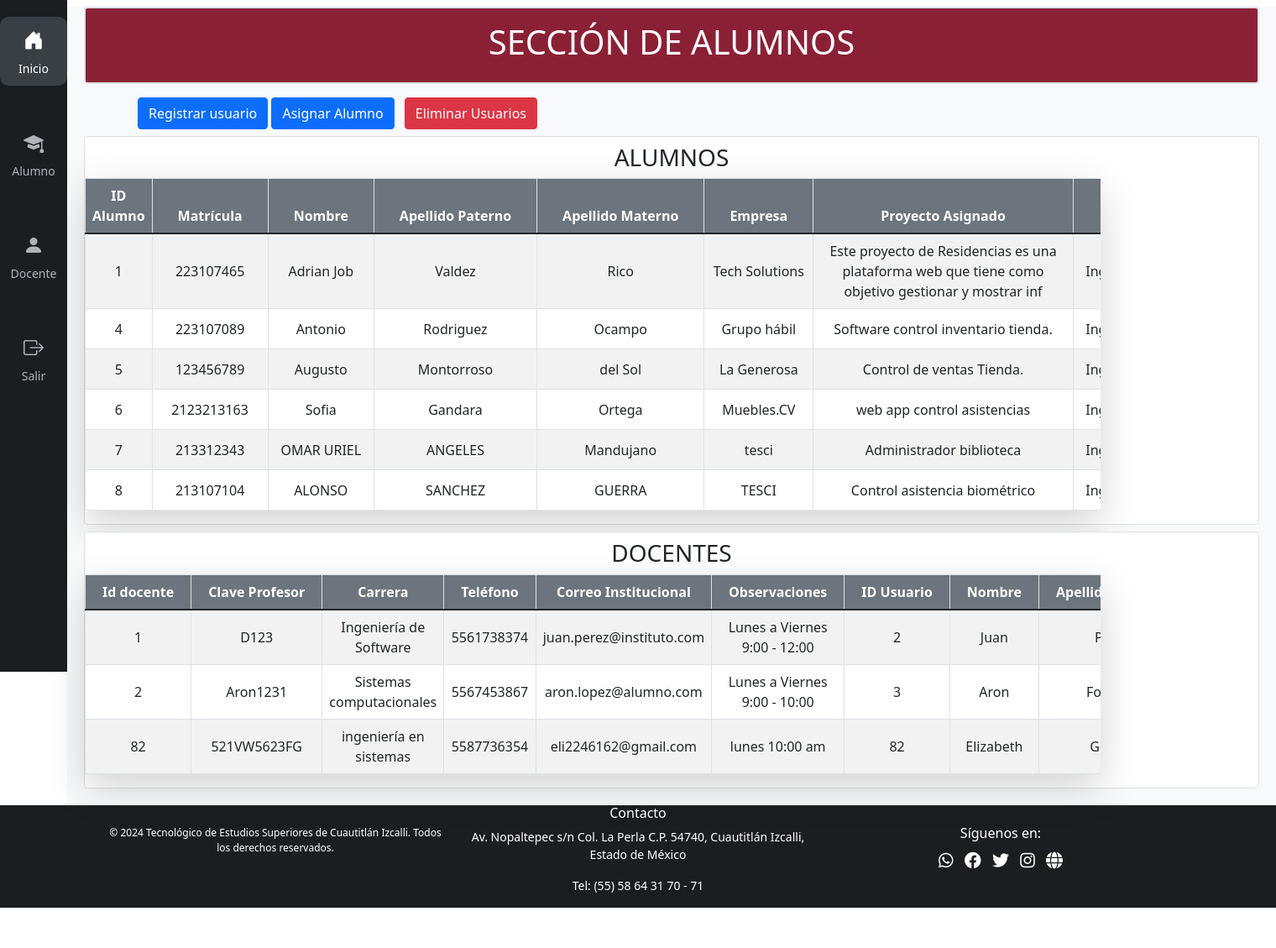
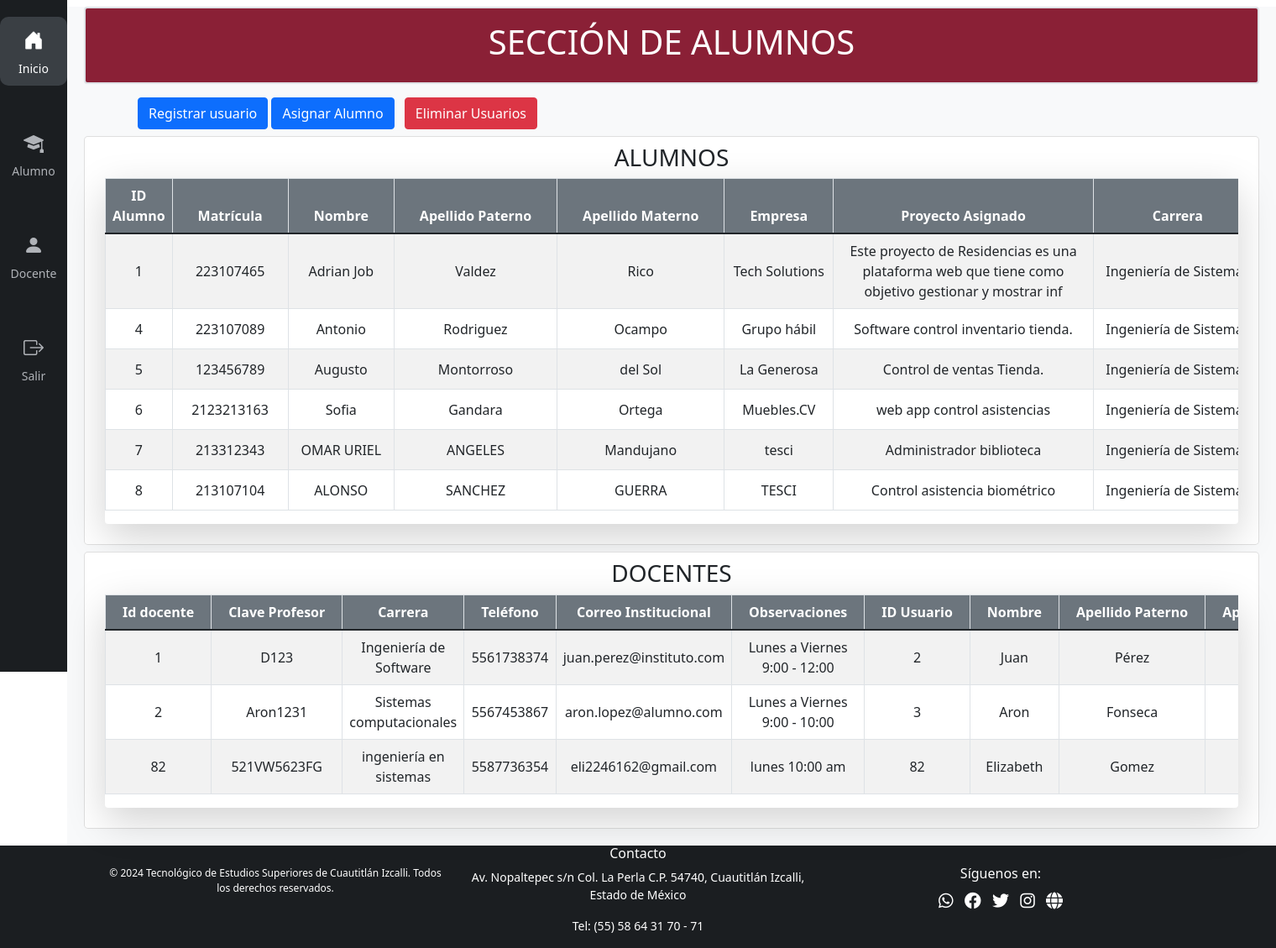
Before and after one commit to Adrianrico94/AdmiResi, a PHP site: page /AdmiResidencias/Vista/AppSuperUsuarios.php in a window 1520 px wide. Shown: the part 74-1203 px from the top of the page at 84% size. Before the commit the page ends 1155 px from the top, so only its background shows below. Run offline with PHP 8.4, Linux system fonts and the light colour scheme; a user stored in the database is signed in; data comes from the database, SQL or seed files in the repository.

Commit message:
Agrega JS de redirección, estilos y tablas modificadas para AppSuperUsuarios

```diff
--- /dev/null
+++ b/AdmiResidencias/Controlador/jsRedirigirAppSuperUsuarios.js
@@ -0,0 +1,10 @@
+// Función que redirige al ancla correspondiente al seleccionar una opción
+function redirigir() {
+  var select = document.getElementById("seccionSelect"); // Obtiene el <select> por su id
+  var valorSeleccionado = select.value; // Obtiene el valor seleccionado
+
+  if (valorSeleccionado) {
+    // Si se selecciona una opción, redirige a la parte correspondiente
+    window.location.href = valorSeleccionado;
+  }
+}
--- a/AdmiResidencias/Vista/AppSuperUsuarios.php
+++ b/AdmiResidencias/Vista/AppSuperUsuarios.php
@@ -104,6 +104,7 @@ $result = $conn->query($sql);
         rel="stylesheet" />
     <link rel="stylesheet" href="https://cdnjs.cloudflare.com/ajax/libs/font-awesome/6.0.0-beta3/css/all.min.css" />
     <link rel="stylesheet" href="https://cdn.jsdelivr.net/npm/bootstrap@5.1.3/dist/css/bootstrap.min.css">
+    <link rel="stylesheet" href="Styles/styleAppSuperUsuarios.css">
 
 
     <script>
@@ -578,18 +467,16 @@ $result = $conn->query($sql);
                     hideSection.style.display = 'none';
                 }
             </script>
-
             <div class="col-12 mt-2" id="SecAlumno">
                 <div class="card rounded-3">
                     <div class="text-center my-2 mb-0 flex-grow-1 fs-6 fs-md-4">
-                        <h3>ALUMNOS</h3>
-
-                        <div class="container m-0 p-0">
-                            <div class="shadow-lg rounded m-0 p-0 " style="width: 1210px;">
+                        <h3>ALUMNOS</h3>                        <div class="container-fluid d-flex justify-content-center">
+                            <div class="shadow-lg rounded" style="width: 100%; max-width: 1350px; margin: 0 auto;">
                                 <!-- Contenedor con el scroll en la tabla -->
-                                <table class="table table-bordered table-hover table-striped align-middle" style="width: 100%;  display: block; max-height: 400px; overflow: scroll;">
-                                    <thead class="bg-secondary text-white" style=" position: sticky; top: 0; z-index: 1;">
-                                        <tr>
+                                 <div style="width: 100%; overflow-x: auto;">
+                                    <table class="table table-bordered table-hover table-striped align-middle" style="width: 100%; max-height: 400px; overflow-y: auto;">
+                                        <thead class="bg-secondary text-white" style="position: sticky; top: 0; z-index: 1;">
+                                            <tr>
 
                                             <th class="text-center" style="width: auto;  color: white;">ID Alumno</th>
                                             <th class="text-center" style="width: auto; white-space: nowrap; padding-left: 30px; padding-right: 30px; color: white;">Matrícula</th>
@@ -772,20 +659,16 @@ $result = $conn->query($sql);
                                             echo "<tr><td colspan='13' class='text-center'>No hay registros</td></tr>";
                                         }
                                         ?>
-
-
-                                    </tbody>
-
-                                </table>
-
+                                        </tbody>
+                                    </table>
+                                </div>
                             </div>
                         </div>
-
+                        <div class="mb-4"></div> <!-- Espacio adicional en la parte inferior -->
                     </div>
                 </div>
+            </div>
 
-
-            </div>
 
 
 
@@ -826,11 +709,12 @@ ON
                 <div class="card rounded-3">
                     <div class="text-center my-2 mb-0 flex-grow-1 fs-6 fs-md-4">
                         <h3>DOCENTES</h3>
-                        <div class="container m-0 p-0" id=" Docentes">
-                            <div class="shadow-lg rounded m-0 p-0" style="width: 1210px;">
-                                <table class="table table-bordered table-hover table-striped align-middle" style="width: 100%; display: block; max-height: 400px; overflow: scroll;">
-                                    <thead class="bg-secondary text-white" style="position: sticky; top: 0; z-index: 1;">
-                                        <tr>
+                        <div class="container-fluid d-flex justify-content-center">
+                            <div class="shadow-lg rounded" style="width: 100%; max-width: 1350px; margin: 0 auto;">
+                                <div style="width: 100%; overflow-x: auto;">
+                                    <table class="table table-bordered table-hover table-striped align-middle" style="width: 100%; max-height: 400px; overflow-y: auto;">
+                                        <thead class="bg-secondary text-white" style="position: sticky; top: 0; z-index: 1;">
+                                            <tr>
                                             <th class="text-center" style="width: auto; white-space: nowrap;  padding-left: 20px;color: white 50px; padding-right: 20px; color: white; ">Id docente</th>
                                             <th class="text-center" style="width: auto; white-space: nowrap;  padding-left: 20px;color: white 50px; padding-right: 20px; color: white; ">Clave Profesor</th>
 
@@ -968,8 +852,10 @@ ON
                             </div>
                         </div>
                     </div>
+                    <div class="mb-4"></div> <!-- Espacio adicional en la parte inferior -->
                 </div>
             </div>
+        </div>
 
             <?php
             $conn->close();
@@ -1021,18 +907,7 @@ ON
         </div>
     </footer>
     <!-- Funcion para menu header -->
-    <script>
-        // Función que redirige al ancla correspondiente al seleccionar una opción
-        function redirigir() {
-            var select = document.getElementById("seccionSelect"); // Obtiene el <select> por su id
-            var valorSeleccionado = select.value; // Obtiene el valor seleccionado
-
-            if (valorSeleccionado) {
-                // Si se selecciona una opción, redirige a la parte correspondiente
-                window.location.href = valorSeleccionado;
-            }
-        }
-    </script>
+    <script src="../Controlador/jsRedirigirAppSuperUsuarios.js"></script>
     <!-- Final funcion -->
 
     <!-- Scripts de Bootstrap -->
```
Also changed, not shown: other parts of AdmiResidencias/Vista/AppSuperUsuarios.php (+5 -117 lines), AdmiResidencias/Vista/Styles/styleAppSuperUsuarios.css (added, +106 -0 lines).
